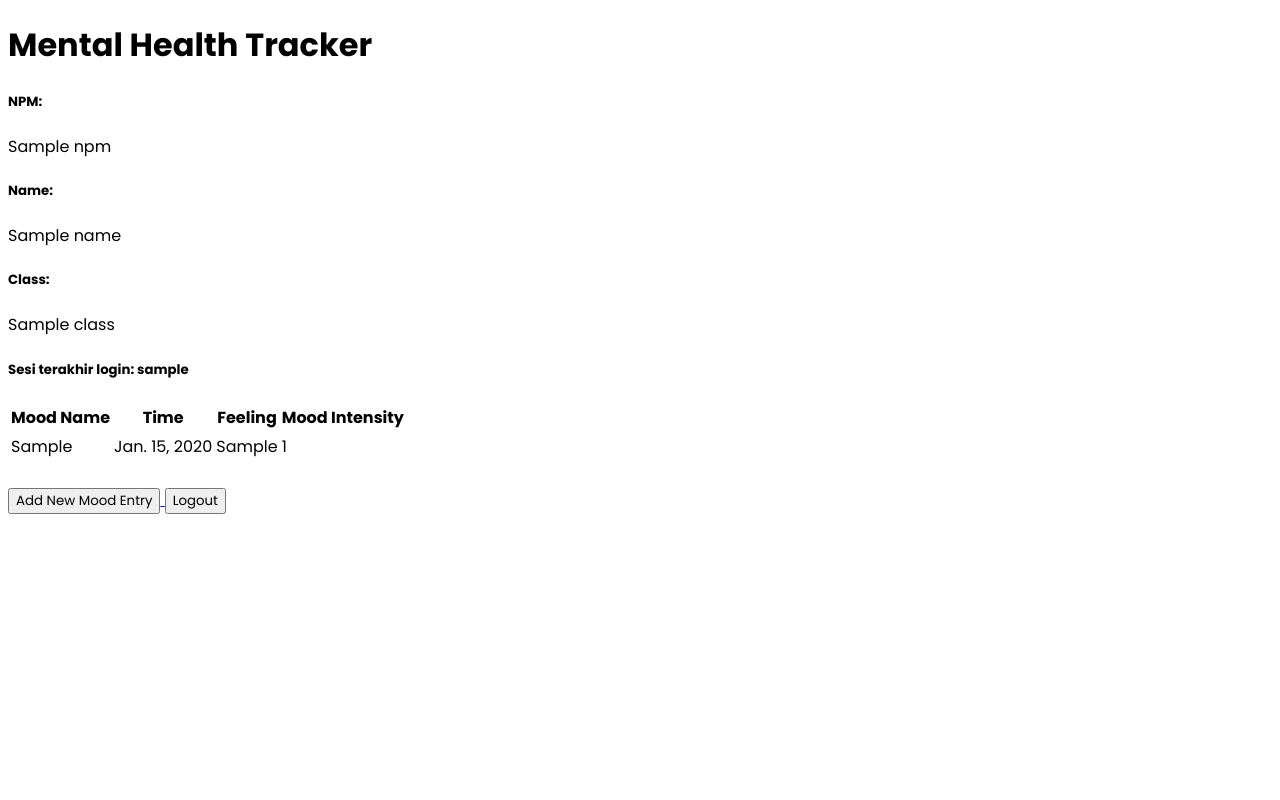
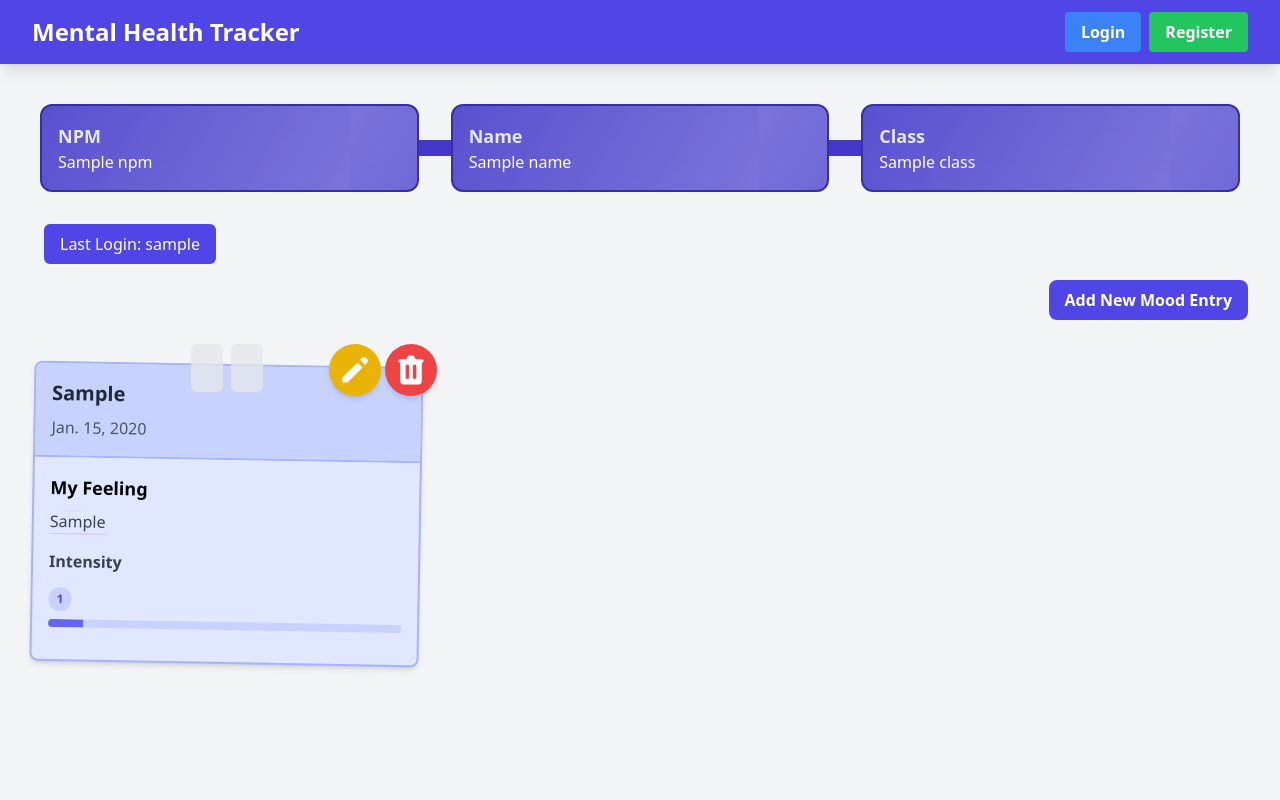
Before and after one commit to ezarsurahman/mental-health-tracker, a Django app: template main/templates/main.html in a window 1280 px wide. Run offline with Django 5.2, Linux system fonts and the light colour scheme; tables that the repository leaves empty hold one stand-in row (values such as "Sample post"); the template is opened without the code that fills it: values that come from a table or form of the project are taken from there, most other values are stand-ins (such as "Sample title", 1, 10 or a date in 2020); some libraries are stand-ins or nearby versions.

Commit message:
complete tutorial 4

```diff
--- /dev/null
+++ b/main/templates/card_info.html
@@ -0,0 +1,6 @@
+<div class="bg-indigo-700 rounded-xl overflow-hidden border-2 border-indigo-800">
+    <div class="p-4 animate-shine">
+      <h5 class="text-lg font-semibold text-gray-200">{{ title }}</h5>
+      <p class="text-white">{{ value }}</p>
+    </div>
+</div>
--- /dev/null
+++ b/main/templates/card_mood.html
@@ -0,0 +1,45 @@
+<div class="relative break-inside-avoid">
+    <div class="absolute top-2 z-10 left-1/2 -translate-x-1/2 flex items-center -space-x-2">
+      <div class="w-[3rem] h-8 bg-gray-200 rounded-md opacity-80 -rotate-90"></div>
+      <div class="w-[3rem] h-8 bg-gray-200 rounded-md opacity-80 -rotate-90"></div>
+    </div>
+    <div class="relative top-5 bg-indigo-100 shadow-md rounded-lg mb-6 break-inside-avoid flex flex-col border-2 border-indigo-300 transform rotate-1 hover:rotate-0 transition-transform duration-300">
+      <div class="bg-indigo-200 text-gray-800 p-4 rounded-t-lg border-b-2 border-indigo-300">
+        <h3 class="font-bold text-xl mb-2">{{mood_entry.mood}}</h3>
+        <p class="text-gray-600">{{mood_entry.time}}</p>
+      </div>
+      <div class="p-4">
+        <p class="font-semibold text-lg mb-2">My Feeling</p>
+        <p class="text-gray-700 mb-2">
+          <span class="bg-[linear-gradient(to_bottom,transparent_0%,transparent_calc(100%_-_1px),#CDC1FF_calc(100%_-_1px))] bg-[length:100%_1.5rem] pb-1">{{mood_entry.feelings}}</span>
+        </p>
+        <div class="mt-4">
+          <p class="text-gray-700 font-semibold mb-2">Intensity</p>
+          <div class="relative pt-1">
+            <div class="flex mb-2 items-center justify-between">
+              <div>
+                <span class="text-xs font-semibold inline-block py-1 px-2 uppercase rounded-full text-indigo-600 bg-indigo-200">
+                  {% if mood_entry.mood_intensity > 10 %}10+{% else %}{{mood_entry.mood_intensity}}{% endif %}
+                </span>
+              </div>
+            </div>
+            <div class="overflow-hidden h-2 mb-4 text-xs flex rounded bg-indigo-200">
+              <div style="width:{% if mood_entry.mood_intensity > 10 %}100%{% else %}{{ mood_entry.mood_intensity }}0%{% endif %}" class="shadow-none flex flex-col text-center whitespace-nowrap text-white justify-center bg-indigo-500"></div>
+            </div>
+          </div>
+        </div>
+      </div>
+    </div>
+    <div class="absolute top-0 -right-4 flex space-x-1">
+      <a href="{% url 'main:edit_mood' mood_entry.pk %}" class="bg-yellow-500 hover:bg-yellow-600 text-white rounded-full p-2 transition duration-300 shadow-md">
+        <svg xmlns="http://www.w3.org/2000/svg" class="h-9 w-9" viewBox="0 0 20 20" fill="currentColor">
+          <path d="M13.586 3.586a2 2 0 112.828 2.828l-.793.793-2.828-2.828.793-.793zM11.379 5.793L3 14.172V17h2.828l8.38-8.379-2.83-2.828z" />
+        </svg>
+      </a>
+      <a href="{% url 'main:delete_mood' mood_entry.pk %}" class="bg-red-500 hover:bg-red-600 text-white rounded-full p-2 transition duration-300 shadow-md">
+        <svg xmlns="http://www.w3.org/2000/svg" class="h-9 w-9" viewBox="0 0 20 20" fill="currentColor">
+          <path fill-rule="evenodd" d="M9 2a1 1 0 00-.894.553L7.382 4H4a1 1 0 000 2v10a2 2 0 002 2h8a2 2 0 002-2V6a1 1 0 100-2h-3.382l-.724-1.447A1 1 0 0011 2H9zM7 8a1 1 0 012 0v6a1 1 0 11-2 0V8zm5-1a1 1 0 00-1 1v6a1 1 0 102 0V8a1 1 0 00-1-1z" clip-rule="evenodd" />
+        </svg>
+      </a>
+    </div>
+  </div>
--- a/main/templates/main.html
+++ b/main/templates/main.html
@@ -1,62 +1,49 @@
 {% extends 'base.html' %}
+{% load static %}
+
 {% block meta %}
-<link rel="preconnect" href="https://fonts.googleapis.com">
-<link rel="preconnect" href="https://fonts.gstatic.com" crossorigin>
-<link href="https://fonts.googleapis.com/css2?family=Poppins:ital,wght@0,100;0,200;0,300;0,400;0,500;0,600;0,700;0,800;0,900;1,100;1,200;1,300;1,400;1,500;1,600;1,700;1,800;1,900&display=swap" rel="stylesheet">
-<style>
-    * {
-    font-family: 'Poppins';
-}
-
-.container {
-    display: flex;
-    justify-content: center;
-    align-items: center;
-}
-</style>
+<title>Mental Health Tracker</title>
 {% endblock meta %}
 {% block content %}
-<h1>Mental Health Tracker</h1>
+{% include 'navbar.html' %}
+<div class="overflow-x-hidden px-4 md:px-8 pb-8 pt-24 min-h-screen bg-gray-100 flex flex-col">
+  <div class="p-2 mb-6 relative">
+    <div class="relative grid grid-cols-1 z-30 md:grid-cols-3 gap-8">
+      {% include "card_info.html" with title='NPM' value=npm %}
+      {% include "card_info.html" with title='Name' value=name %}
+      {% include "card_info.html" with title='Class' value=class %}
+    </div>
+    <div class="w-full px-6  absolute top-[44px] left-0 z-20 hidden md:flex">
+      <div class="w-full min-h-4 bg-indigo-700">
+      </div>
+    </div>
+    <div class="h-full w-full py-6  absolute top-0 left-0 z-20 md:hidden flex ">
+      <div class="h-full min-w-4 bg-indigo-700 mx-auto">
+      </div>
+    </div>
+</div>
+    <div class="px-3 mb-4">
+      <div class="flex rounded-md items-center bg-indigo-600 py-2 px-4 w-fit">
+        <h1 class="text-white text-center">Last Login: {{last_login}}</h1>
+      </div>
+    </div>
+    <div class="flex justify-end mb-6">
+        <a href="{% url 'main:create_mood_entry' %}" class="bg-indigo-600 hover:bg-indigo-700 text-white font-bold py-2 px-4 rounded-lg transition duration-300 ease-in-out transform hover:-translate-y-1 hover:scale-105">
+            Add New Mood Entry
+        </a>
+    </div>
 
-<h5>NPM: </h5>
-<p>{{ npm }}<p>
-
-<h5>Name:</h5>
-<p>{{ name }}</p>
-
-<h5>Class:</h5>
-<p>{{ class }}</p>
-<h5>Sesi terakhir login: {{ last_login }}</h5>
-{% if not mood_entries %}
-<p>Belum ada data mood pada mental health tracker.</p>
-{% else %}
-<table>
-  <tr>
-    <th>Mood Name</th>
-    <th>Time</th>
-    <th>Feeling</th>
-    <th>Mood Intensity</th>
-  </tr>
-
-  {% comment %} Berikut cara memperlihatkan data mood di bawah baris ini
-  {% endcomment %}
-  {% for mood_entry in mood_entries %}
-  <tr>
-    <td>{{mood_entry.mood}}</td>
-    <td>{{mood_entry.time}}</td>
-    <td>{{mood_entry.feelings}}</td>
-    <td>{{mood_entry.mood_intensity}}</td>
-  </tr>
-  {% endfor %}
-</table>
-{% endif %}
-
-<br />
-
-<a href="{% url 'main:create_mood_entry' %}">
-  <button>Add New Mood Entry</button>
-</a>
-<a href="{% url 'main:logout' %}">
-  <button>Logout</button>
-</a>
+    {% if not mood_entries %}
+    <div class="flex flex-col items-center justify-center min-h-[24rem] p-6">
+        <img src="{% static 'image/sedih-banget.png' %}" alt="Sad face" class="w-32 h-32 mb-4"/>
+        <p class="text-center text-gray-600 mt-4">Belum ada data mood pada mental health tracker.</p>
+    </div>
+    {% else %}
+    <div class="columns-1 sm:columns-2 lg:columns-3 gap-6 space-y-6 w-full">
+        {% for mood_entry in mood_entries %}
+            {% include 'card_mood.html' with mood_entry=mood_entry %}
+        {% endfor %}
+    </div>
+    {% endif %}
+</div>
 {% endblock content %}
--- a/main/urls.py
+++ b/main/urls.py
@@ -1,5 +1,5 @@
 from django.urls import path
-from main.views import show_main,create_mood_entry, show_xml, show_json, show_xml_by_id, show_json_by_id,register, login_user, logout_user
+from main.views import show_main,create_mood_entry, show_xml, show_json, show_xml_by_id, show_json_by_id,register, login_user, logout_user, edit_mood, delete_mood
 
 app_name = 'main'
 
@@ -12,5 +12,7 @@ urlpatterns = [
     path('json/<str:id>/', show_json_by_id, name='show_json_by_id'),
     path('register/',register,name='register'),
     path('login/',login_user,name='login'),
-    path('logout/', logout_user, name='logout')
+    path('logout/', logout_user, name='logout'),
+    path('edit-mood/<uuid:id>', edit_mood, name='edit_mood'),
+    path('delete-mood/<uuid:id>', delete_mood, name='delete_mood')
 ]
--- /dev/null
+++ b/static/css/global.css
@@ -0,0 +1,20 @@
+.form-style form input, form textarea, form select {
+    width: 100%;
+    padding: 0.5rem;
+    border: 2px solid #bcbcbc;
+    border-radius: 0.375rem;
+}
+.form-style form input:focus, form textarea:focus, form select:focus {
+    outline: none;
+    border-color: #674ea7;
+    box-shadow: 0 0 0 3px #674ea7;
+}
+@keyframes shine {
+    0% { background-position: -200% 0; }
+    100% { background-position: 200% 0; }
+}
+.animate-shine {
+    background: linear-gradient(120deg, rgba(255, 255, 255, 0.3), rgba(255, 255, 255, 0.1) 50%, rgba(255, 255, 255, 0.3));
+    background-size: 200% 100%;
+    animation: shine 3s infinite;
+}
--- a/templates/base.html
+++ b/templates/base.html
@@ -2,9 +2,13 @@
 <!DOCTYPE html>
 <html lang="en">
   <head>
+    {% block meta %}
     <meta charset="UTF-8" />
     <meta name="viewport" content="width=device-width, initial-scale=1.0" />
-    {% block meta %} {% endblock meta %}
+    {% endblock meta %}
+    <script src="https://cdn.tailwindcss.com">
+    </script>
+    <link rel="stylesheet" href="{% static 'css/global.css' %}">
   </head>
 
   <body>
--- /dev/null
+++ b/templates/navbar.html
@@ -0,0 +1,57 @@
+<nav class="bg-indigo-600 shadow-lg fixed top-0 left-0 z-40 w-screen">
+    <div class="max-w-7xl mx-auto px-4 sm:px-6 lg:px-8">
+      <div class="flex items-center justify-between h-16">
+        <div class="flex items-center">
+          <h1 class="text-2xl font-bold text-center text-white">Mental Health Tracker</h1>
+        </div>
+        <div class="hidden md:flex items-center">
+          {% if user.is_authenticated %}
+            <span class="text-gray-300 mr-4">Welcome, {{ user.username }}</span>
+            <a href="{% url 'main:logout' %}" class="text-center bg-red-500 hover:bg-red-600 text-white font-bold py-2 px-4 rounded transition duration-300">
+              Logout
+            </a>
+          {% else %}
+            <a href="{% url 'main:login' %}" class="text-center bg-blue-500 hover:bg-blue-600 text-white font-bold py-2 px-4 rounded transition duration-300 mr-2">
+              Login
+            </a>
+            <a href="{% url 'main:register' %}" class="text-center bg-green-500 hover:bg-green-600 text-white font-bold py-2 px-4 rounded transition duration-300">
+              Register
+            </a>
+          {% endif %}
+        </div>
+        <div class="md:hidden flex items-center">
+          <button class="mobile-menu-button">
+            <svg class="w-6 h-6 text-white" fill="none" stroke-linecap="round" stroke-linejoin="round" stroke-width="2" viewBox="0 0 24 24" stroke="currentColor">
+              <path d="M4 6h16M4 12h16M4 18h16"></path>
+            </svg>
+          </button>
+        </div>
+      </div>
+    </div>
+    <!-- Mobile menu -->
+    <div class="mobile-menu hidden md:hidden  px-4 w-full md:max-w-full">
+      <div class="pt-2 pb-3 space-y-1 mx-auto">
+        {% if user.is_authenticated %}
+          <span class="block text-gray-300 px-3 py-2">Welcome, {{ user.username }}</span>
+          <a href="{% url 'main:logout' %}" class="block text-center bg-red-500 hover:bg-red-600 text-white font-bold py-2 px-4 rounded transition duration-300">
+            Logout
+          </a>
+        {% else %}
+          <a href="{% url 'main:login' %}" class="block text-center bg-blue-500 hover:bg-blue-600 text-white font-bold py-2 px-4 rounded transition duration-300 mb-2">
+            Login
+          </a>
+          <a href="{% url 'main:register' %}" class="block text-center bg-green-500 hover:bg-green-600 text-white font-bold py-2 px-4 rounded transition duration-300">
+            Register
+          </a>
+        {% endif %}
+      </div>
+    </div>
+    <script>
+      const btn = document.querySelector("button.mobile-menu-button");
+      const menu = document.querySelector(".mobile-menu");
+
+      btn.addEventListener("click", () => {
+        menu.classList.toggle("hidden");
+      });
+    </script>
+  </nav>
```
Also changed, not shown: main/templates/create_mood_entry.html (+36 -28 lines), main/templates/edit_mood.html (added, +41 -0 lines), main/templates/login.html (+55 -35 lines), main/templates/register.html (+58 -34 lines), main/views.py (+22 -0 lines), mental_health_tracker/settings.py (+8 -1 lines), db.sqlite3, static/image/sedih-banget.png (added).
